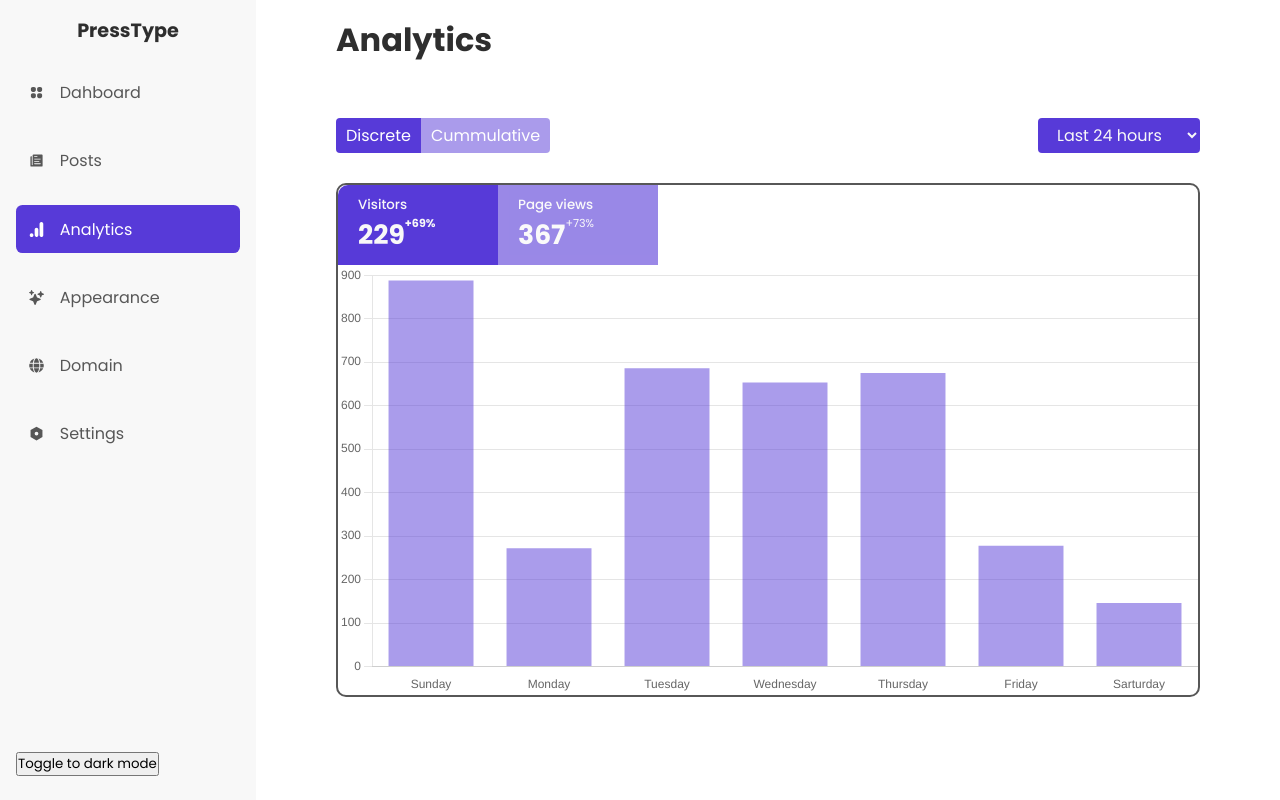
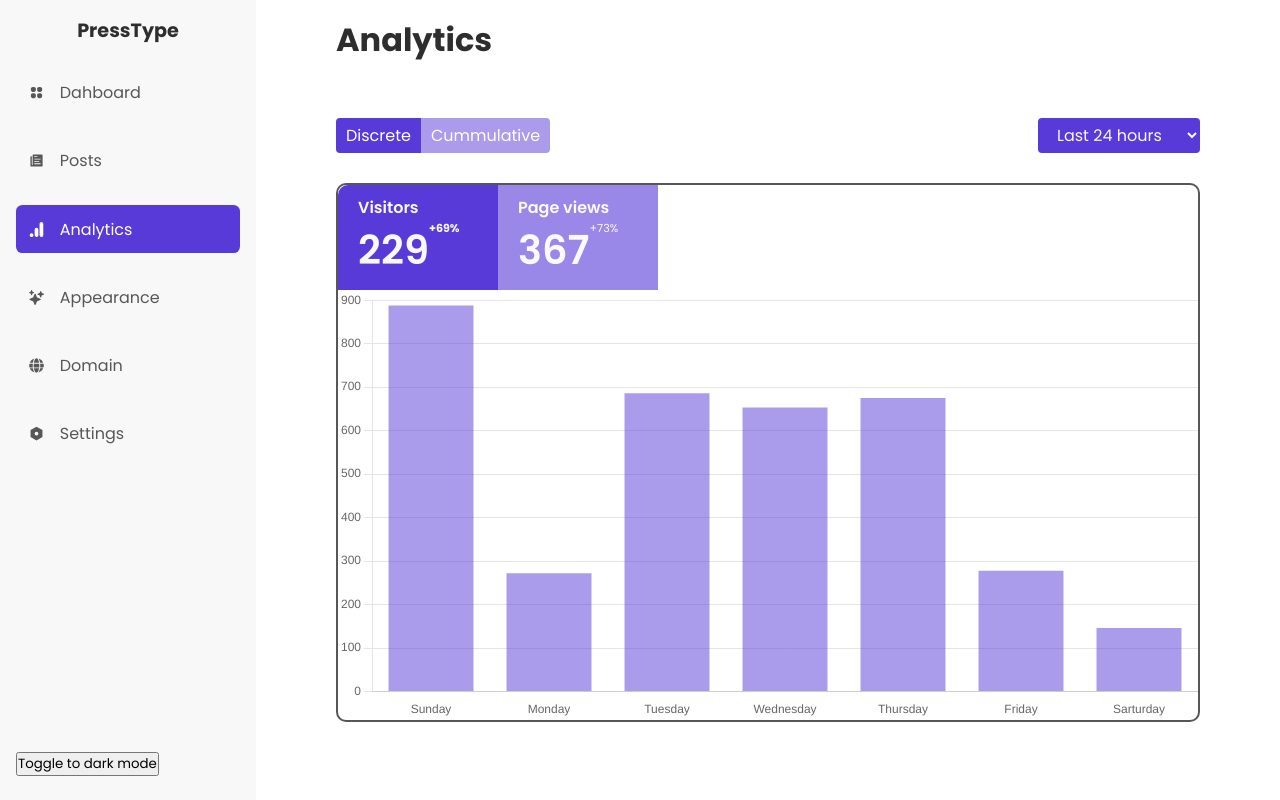
Before and after one commit to akinloluwami/presstype, a Next.js app: page /analytics in a window 1280 px wide. Built offline with nearby package versions, Linux system fonts and the light colour scheme.

Commit message:
added cursor and increased font size and wieght

```diff
--- a/pages/analytics/styles.module.scss
+++ b/pages/analytics/styles.module.scss
@@ -54,6 +54,7 @@
       display: flex;
       flex-direction: column;
       opacity: 0.6;
+      cursor: pointer;
       &.active {
         opacity: 1;
       }
@@ -61,10 +62,15 @@
         border-top-left-radius: 10px;
       }
       p {
-        font-weight: 500;
+        font-weight: 600;
+        font-size: 1rem;
       }
       .button_inner {
         display: flex;
+        h1 {
+          font-size: 2.5rem;
+          font-weight: 600;
+        }
       }
     }
   }
```
